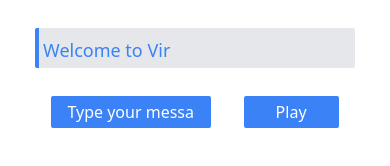
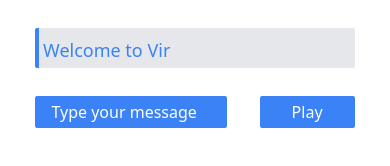
Before and after one commit to irvanshandika/Text-to-Speech, a website: page index.html in a window 390 px wide. Drawn offline with nearby package versions, Linux system fonts and the light colour scheme.

Commit message:
try fix responsive on mobile part 2

```diff
--- a/index.html
+++ b/index.html
@@ -21,7 +21,7 @@
 
     <div class="flex justify-center items-center">
       <div class="mt-7">
-        <input id="message" type="text" class="bg-blue-500 hover:bg-blue-400 text-white border-black placeholder-white border-solid mr-7 px-4 py-1 rounded-sm lg:w-52 w-40" placeholder="Type your message" />
+        <input id="message" type="text" class="bg-blue-500 hover:bg-blue-400 text-white border-black placeholder-white border-solid mr-7 px-4 py-1 rounded-sm lg:w-52 w-48" placeholder="Type your message" />
         <button onclick="playSpeech()" class="bg-blue-500 hover:bg-blue-400 px-8 py-1 rounded-sm text-white">Play</button>
       </div>
     </div>
```
Also changed, not shown: dist/output.css.
